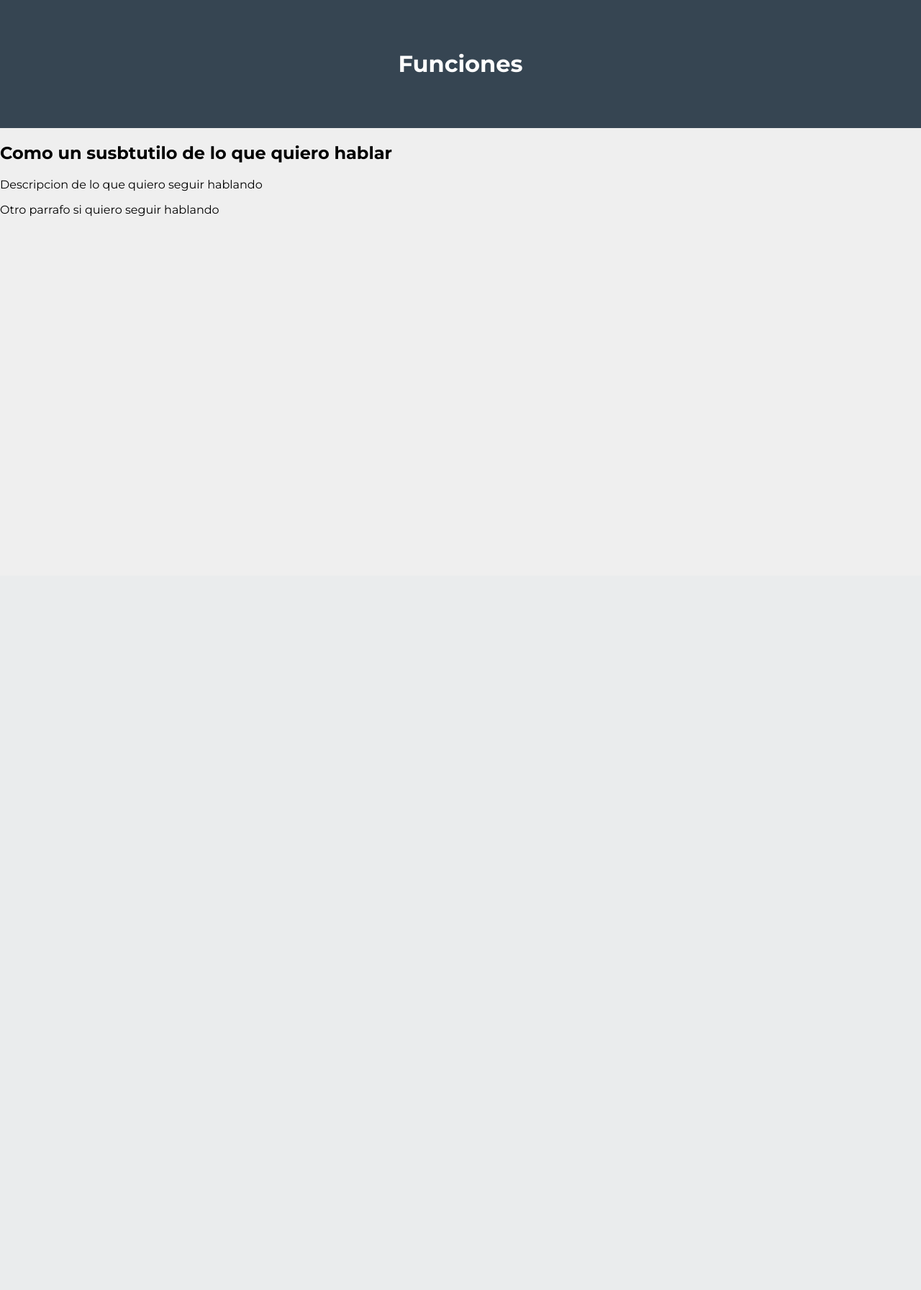
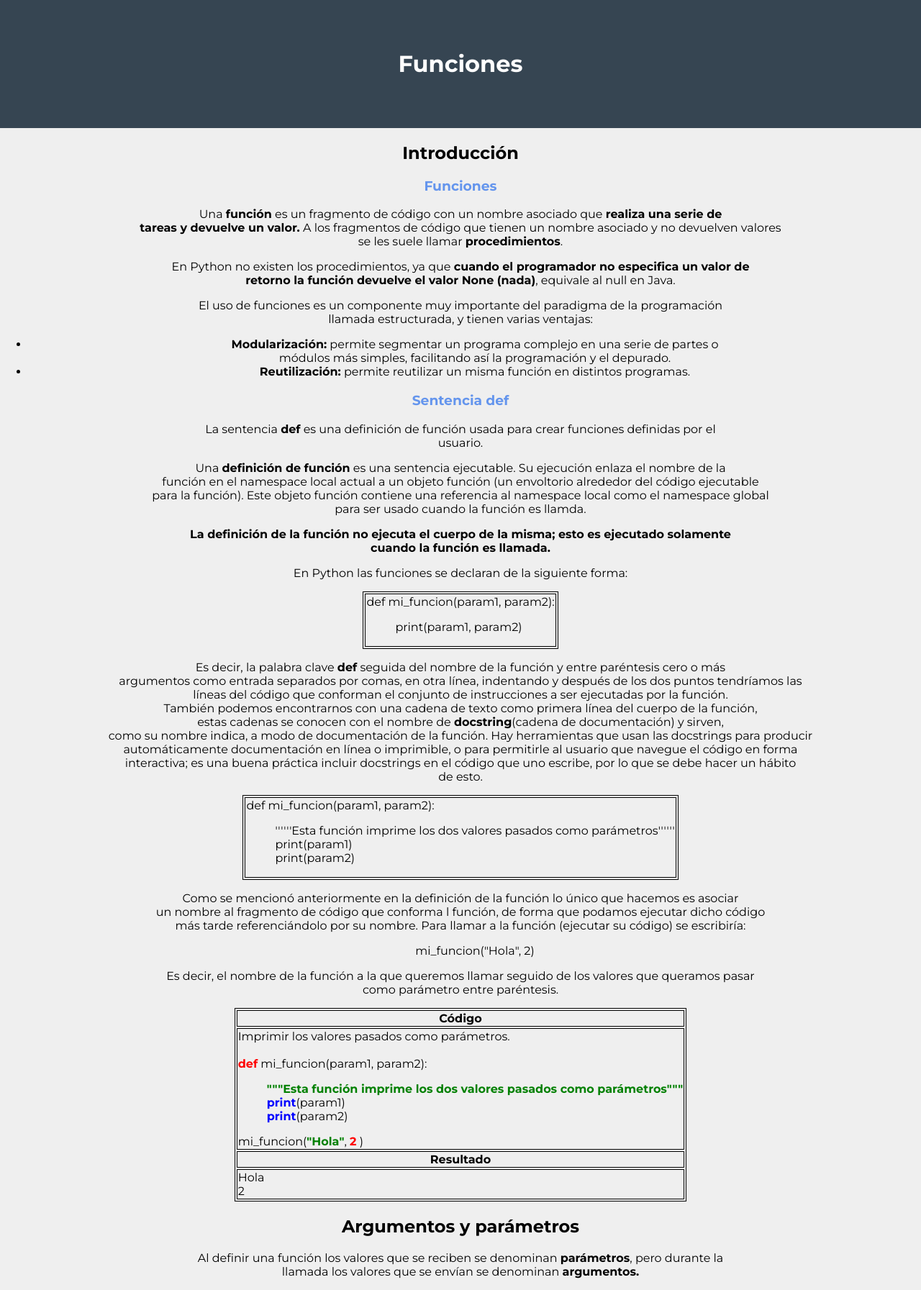
Before and after one commit to Rataricc/InfoPython, a Django app: page /Usuarios/funciones/ in a window 1280 px wide. Shown: the whole page at 72% size. Before the commit the page ends 301 px from the top, so only its background shows below. Run offline with Django 4.2, Linux system fonts and the light colour scheme; the visitor is signed in with stand-in values (Sample User, id 1).

Commit message:
Modifique template de funciones.html

```diff
--- a/src/templates/usuarios/funciones.html
+++ b/src/templates/usuarios/funciones.html
@@ -7,6 +7,11 @@
 	<link rel="preconnect" href="https://fonts.gstatic.com" crossorigin>
 	<link href="https://fonts.googleapis.com/css2?family=Montserrat:wght@400;700&display=swap" rel="stylesheet">
 	<link rel="stylesheet" href="../../static/css/funciones.css">
+	<style>
+		table, th, td {
+			border: 1px solid black;
+		}
+	</style>
 </head>
 <body>
 	<header>
@@ -14,10 +19,134 @@
 	</header>
 	<section>
 		<article class="post">
-			<h2>Como un susbtutilo de lo que quiero hablar</h2>
-			<p>Descripcion de lo que quiero seguir hablando</p>
-			<!--aca va una imagen si quiero-->
-			<p>Otro parrafo si quiero seguir hablando</p>
+			<center>
+				<h2 tyle="color: #C66250;">Introducción</h2>
+				<h3 style="color: cornflowerblue;">Funciones</h3>
+				<p>
+					Una <strong>función</strong> es un fragmento de código con un nombre asociado que <strong>realiza una serie de <br>
+					tareas y devuelve un valor.</strong> A los fragmentos de código que tienen un nombre asociado y no devuelven valores <br>
+					se les suele llamar <strong>procedimientos</strong>.
+				</p>
+				<p>
+					En Python no existen los procedimientos, ya que <strong>cuando el programador no especifica un valor de <br>
+					retorno la función devuelve el valor None (nada)</strong>, equivale al null en Java.
+				</p>
+				<p>
+					El uso de funciones es un componente muy importante del paradigma de la programación <br>
+					llamada estructurada, y tienen varias ventajas:
+					<ul>
+						<li>
+							<strong>Modularización:</strong> permite segmentar un programa complejo en una serie de partes o <br>
+							módulos más simples, facilitando así la programación y el depurado.
+						</li>
+						<li>
+							<strong>Reutilización:</strong> permite reutilizar un misma función en distintos programas.
+						</li>
+					</ul>
+				</p>
+			</center>
+		</article>
+		<article class="post">
+			<center>
+				<h3 style="color: cornflowerblue;">Sentencia def</h3>
+				<p>
+					La sentencia <strong>def</strong> es una definición de función usada para crear funciones definidas por el <br>
+					usuario.
+				</p>
+				<p>
+					Una <strong>definición de función</strong> es una sentencia ejecutable. Su ejecución enlaza el nombre de la <br>
+					función en el namespace local actual a un objeto función (un envoltorio alrededor del código ejecutable <br>
+					para la función). Este objeto función contiene una referencia al namespace local como el namespace global <br>
+					para ser usado cuando la función es llamda.
+				</p>
+				<p>
+					<strong>La definición de la función no ejecuta el cuerpo de la misma; esto es ejecutado solamente <br>
+					cuando la función  es llamada.</strong>
+				</p>
+				<p>
+					En Python las funciones se declaran de la siguiente forma:
+					<table>
+						<tr>
+							<td>
+								def mi_funcion(param1, param2):
+								<ul>
+									print(param1, param2)
+								</ul>
+							</td>
+						</tr>
+					</table>
+				</p>
+				<p>
+					Es decir, la palabra clave <strong>def</strong> seguida del nombre de la función y entre paréntesis cero o más <br>
+					argumentos como entrada separados por comas, en otra línea, indentando y después de los dos puntos tendríamos las <br>
+					líneas del código que conforman el conjunto de instrucciones a ser ejecutadas por la función. <br>
+					También podemos encontrarnos con una cadena de texto como primera línea del cuerpo de la función, <br>
+					estas cadenas se conocen con el nombre de <strong>docstring</strong>(cadena de documentación) y sirven, <br>
+					como su nombre indica, a modo de documentación de la función. Hay herramientas que usan las docstrings para producir <br>
+					automáticamente documentación en línea o imprimible, o para permitirle al usuario que navegue el código en forma <br>
+					interactiva; es una buena práctica incluir docstrings en el código que uno escribe, por lo que se debe hacer un hábito <br>
+					de esto.
+					<table>
+						<tr>
+							<td>
+								def mi_funcion(param1, param2):
+								<ul>
+									''''''Esta función imprime los dos valores pasados como parámetros'''''' <br>
+									print(param1) <br>
+									print(param2)
+								</ul>
+							</td>
+						</tr>
+					</table>
+				</p>
+				<p>
+					Como se mencionó anteriormente en la definición de la función lo único que hacemos es asociar <br>
+					un nombre al fragmento de código que conforma l función, de forma que podamos ejecutar dicho código <br>
+					más tarde referenciándolo por su nombre. Para llamar a la función (ejecutar su código) se escribiría: <br>
+					<ul>
+						mi_funcion("Hola", 2)
+					</ul>
+				</p>
+				<p>
+					Es decir, el nombre de la función a la que queremos llamar seguido de los valores que queramos pasar <br>
+					como parámetro entre paréntesis.
+					<table>
+						<tr>
+							<th>Código</th>
+						</tr>
+						<tr>
+							<td>
+								Imprimir los valores pasados como parámetros. <br><br>
+								<strong style="color: red;">def</strong> mi_funcion(param1, param2):
+								<ul>
+									<strong style="color: green;">"""Esta función imprime los dos valores pasados como parámetros"""</strong><br>
+									<strong style="color: blue;">print</strong>(param1) <br>
+									<strong style="color: blue;">print</strong>(param2)
+								</ul>
+								mi_funcion(<strong style="color: green;">"Hola"</strong>, <strong style="color: red;">2</strong> )
+							</td>
+						</tr>
+						<tr>
+							<th>Resultado</th>
+						</tr>
+						<tr>
+							<td>
+								Hola <br>
+								2
+							</td>
+						</tr>
+					</table>
+				</p>
+			</center>
+		</article>
+		<article class="post">
+			<center>
+				<h2>Argumentos y parámetros</h2>
+				<p>
+					Al definir una función los valores que se reciben se denominan <strong>parámetros</strong>, pero durante la <br>
+					llamada los valores que se envían se denominan <strong>argumentos.</strong>
+				</p>
+			</center>
 		</article>
 	</section>
 </body>
```
